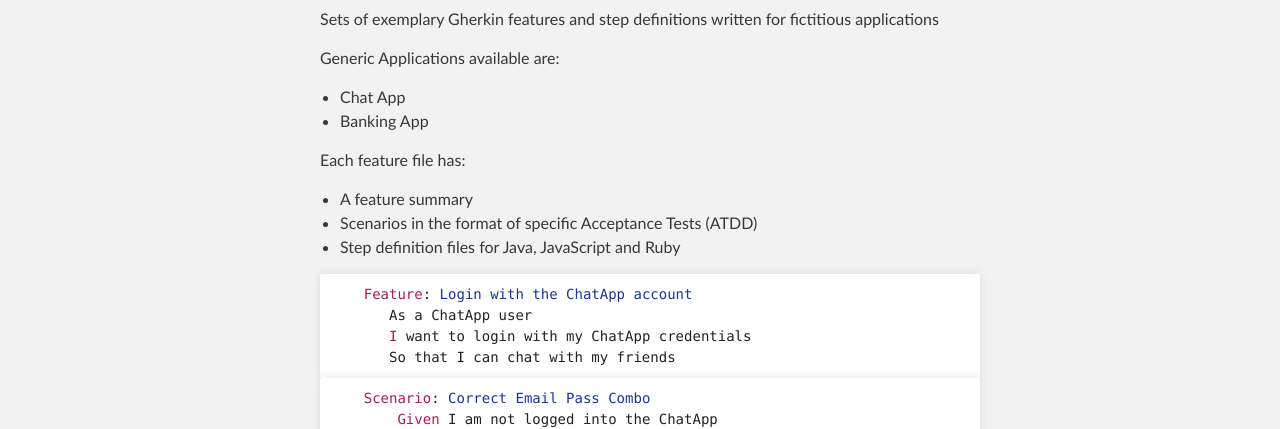
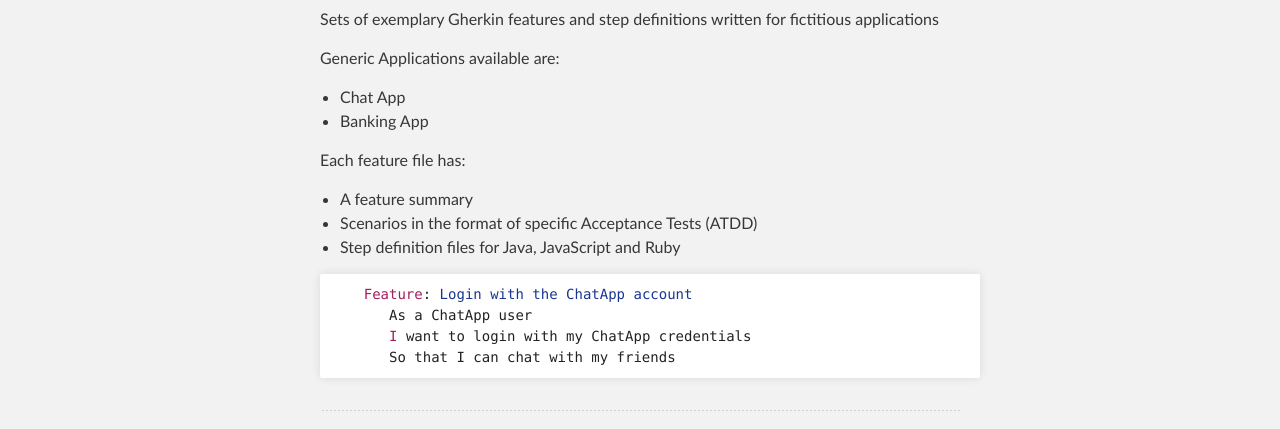
Before and after one commit to TheMightyLlama/GherkinFeatureSets, a plain HTML site: page index.html in a window 1280 px wide. Shown: the part 353-782 px from the top of the page. Drawn offline with Linux system fonts and the light colour scheme.

Commit message:
Update index.html

```diff
--- a/index.html
+++ b/index.html
@@ -55,7 +55,9 @@
        As a ChatApp user
        <span class="pl-k">I </span>want to login with my ChatApp credentials
        So that I can chat with my friends</pre></div>
-
+</br>
+<hr>
+</br>
 
 <div class="highlight highlight-text-gherkin-feature"><pre>    <span class="pl-k">Scenario</span>:<span class="pl-s"> Correct Email Pass Combo</span>
         <span class="pl-k">Given </span>I am not logged into the ChatApp
```
